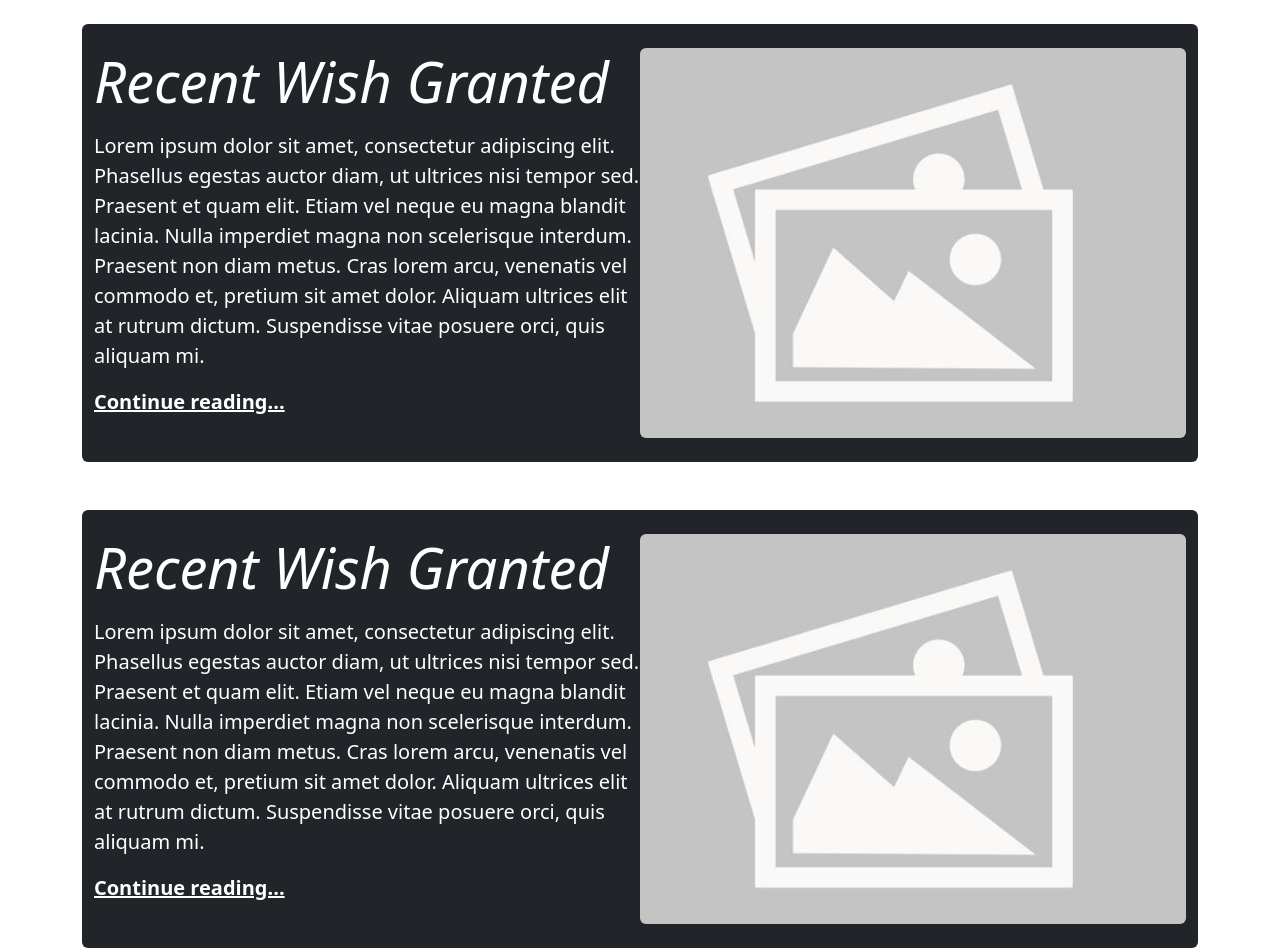
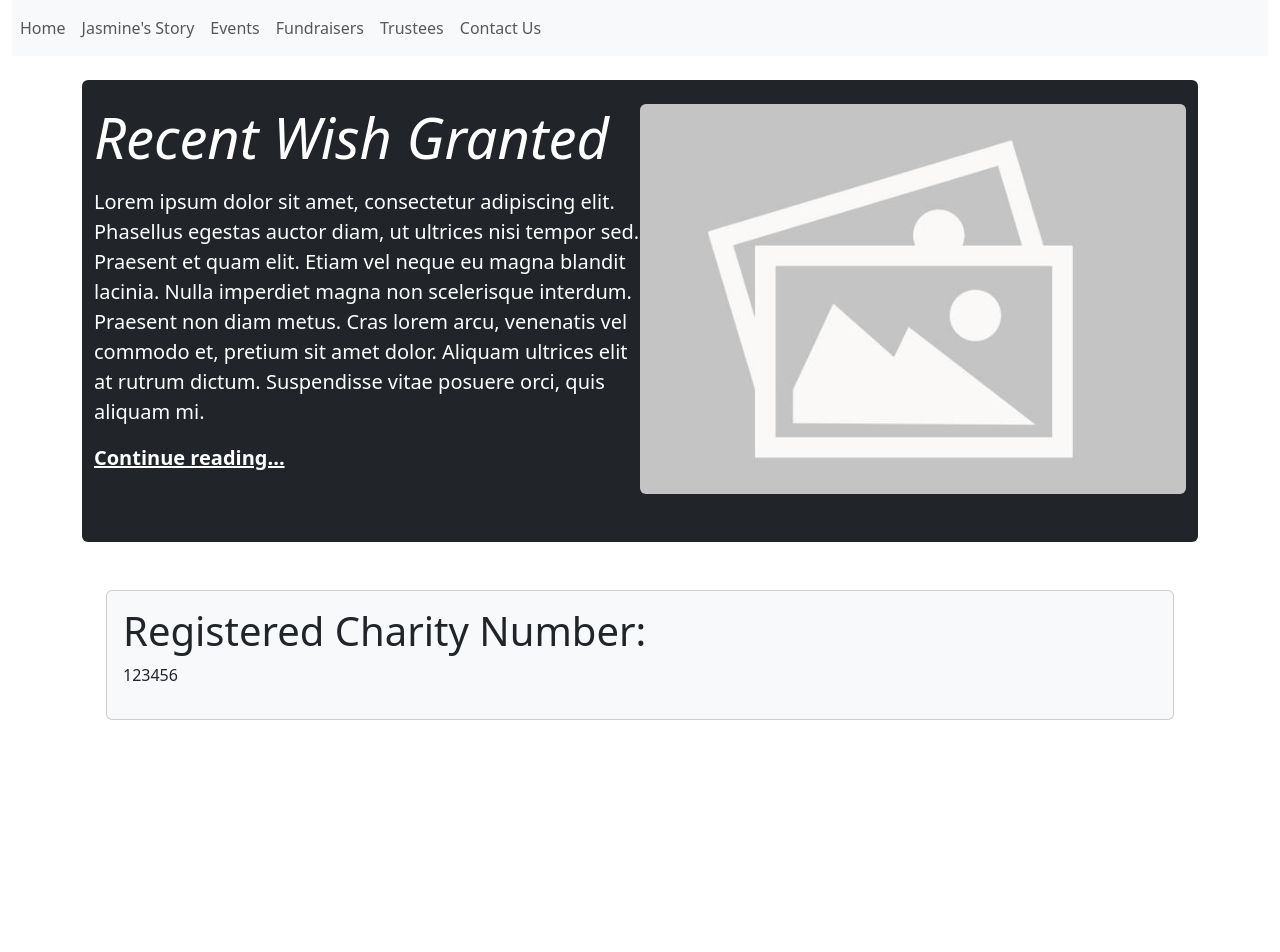
Before and after one commit to Europa4/JasmineWebsite, a plain HTML site: page index.html in a window 1280 px wide. Shown: the top 952 px of the page. After the commit the page ends 800 px from the top, so only its background shows below. Drawn offline with nearby package versions, Linux system fonts and the light colour scheme.

Commit message:
Fixed dynamic story generation

```diff
--- a/Assets/js/index.js
+++ b/Assets/js/index.js
@@ -1,8 +1,8 @@
 document.addEventListener("DOMContentLoaded", function() {
-        loadExtraHTML();
+        loadStories();
 });
 
-function loadExtraHTML() {
+function loadStories() {
     const storyPointDiv = document.getElementById('story-point-1');
     if(storyPointDiv) {
         storyPointDiv.appendChild(createWishGrantedDiv('Recent Wish Granted',
--- a/index.html
+++ b/index.html
@@ -11,54 +11,19 @@
         <!-- CSS Styles -->
         <link href="https://cdn.jsdelivr.net/npm/bootstrap@5.3.3/dist/css/bootstrap.min.css" rel="stylesheet">
         <link rel="stylesheet" href="./Assets/css/main.css">
+        <script src="./Assets/js/index.js"></script>
         <script src="./Assets/js/main.js"></script>
-        <script src="./Assets/js/index.js"></script>
+
     </head>
     <body>
         <div id="header-placeholder"></div>
         <br>
         <main class="container">
-            <!--<div id="story-point-1"></div>-->
-            <div class="p-4 p-md-4 mb-4 text-white bg-dark rounded">
-                <div class="row">
-                    <div class="col-md-6 px-0">
-                        <h1 class="display-4 fst-italic">Recent Wish Granted</h1>
-                        <p class="lead my-3">Lorem ipsum dolor sit amet, consectetur adipiscing elit. Phasellus egestas auctor diam, ut ultrices nisi tempor sed. Praesent et quam elit. Etiam vel neque eu magna blandit lacinia. Nulla imperdiet magna non scelerisque interdum. Praesent non diam metus. Cras lorem arcu, venenatis vel commodo et, pretium sit amet dolor. Aliquam ultrices elit at rutrum dictum. Suspendisse vitae posuere orci, quis aliquam mi.</p>
-                        <p class="lead mb-0"><a href="#" class="text-white fw-bold">Continue reading...</a></p>
-                    </div>
-                    <div class="col-md-6 px-0">
-                        <img src="./Assets/Images/placeholder.jpg" class="img-fluid rounded" alt="...">
-                    </div>
-                </div>
-            </div>
-            <br>
-            <div class="p-4 p-md-4 mb-4 text-white bg-dark rounded">
-                <div class="row">
-                    <div class="col-md-6 px-0">
-                        <h1 class="display-4 fst-italic">Recent Wish Granted</h1>
-                        <p class="lead my-3">Lorem ipsum dolor sit amet, consectetur adipiscing elit. Phasellus egestas auctor diam, ut ultrices nisi tempor sed. Praesent et quam elit. Etiam vel neque eu magna blandit lacinia. Nulla imperdiet magna non scelerisque interdum. Praesent non diam metus. Cras lorem arcu, venenatis vel commodo et, pretium sit amet dolor. Aliquam ultrices elit at rutrum dictum. Suspendisse vitae posuere orci, quis aliquam mi.</p>
-                        <p class="lead mb-0"><a href="#" class="text-white fw-bold">Continue reading...</a></p>
-                    </div>
-                    <div class="col-md-6 px-0">
-                        <img src="./Assets/Images/placeholder.jpg" class="img-fluid rounded" alt="...">
-                    </div>
-                </div>
-            </div>
-            <br>
-            <div class="p-4 p-md-4 mb-4 text-white bg-dark rounded">
-                <div class="row">
-                    <div class="col-md-6 px-0">
-                        <h1 class="display-4 fst-italic">Recent Wish Granted</h1>
-                        <p class="lead my-3">Lorem ipsum dolor sit amet, consectetur adipiscing elit. Phasellus egestas auctor diam, ut ultrices nisi tempor sed. Praesent et quam elit. Etiam vel neque eu magna blandit lacinia. Nulla imperdiet magna non scelerisque interdum. Praesent non diam metus. Cras lorem arcu, venenatis vel commodo et, pretium sit amet dolor. Aliquam ultrices elit at rutrum dictum. Suspendisse vitae posuere orci, quis aliquam mi.</p>
-                        <p class="lead mb-0"><a href="#" class="text-white fw-bold">Continue reading...</a></p>
-                    </div>
-                    <div class="col-md-6 px-0">
-                        <img src="./Assets/Images/placeholder.jpg" class="img-fluid rounded" alt="...">
-                    </div>
-                </div>
-            </div>
-            <br>
-        </main>
+            <div id="story-point-1"></div>
+            <div id="story-point-2"></div>
+            <div id="story-point-3"></div>
+            <div id="story-point-4"></div>
+            <div id="story-point-5"></div>
         <br>
         <div id="footer-placeholder"></div>
         <link href="https://cdn.jsdelivr.net/npm/remixicon@2.5.0/fonts/remixicon.css" rel="stylesheet">
```
